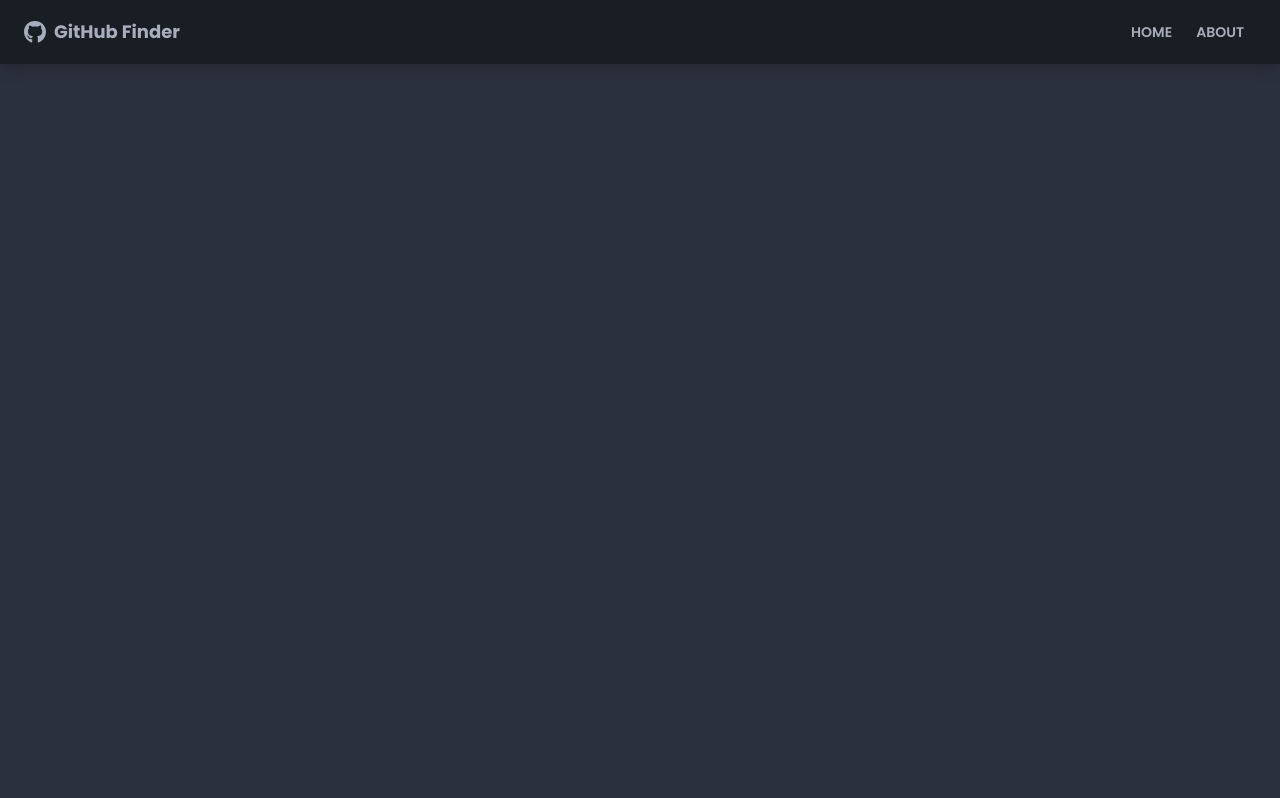
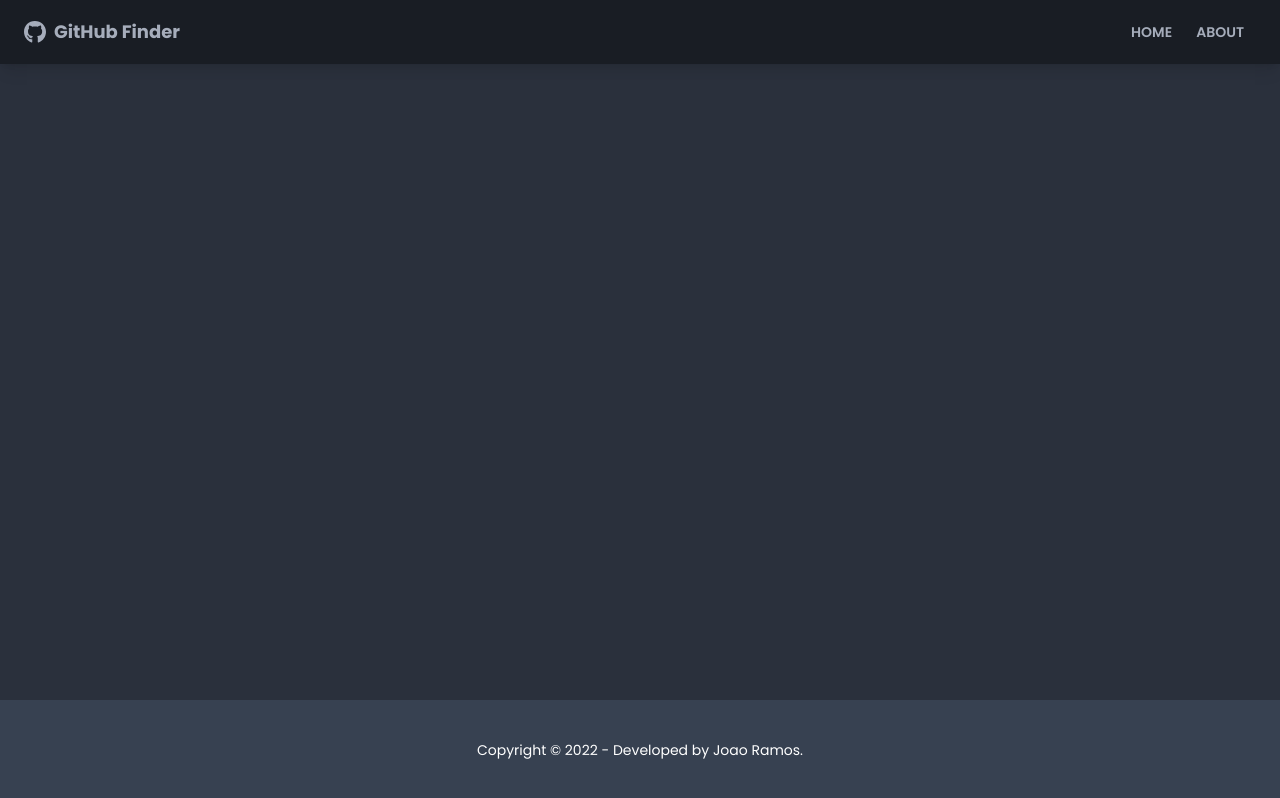
Before and after one commit to JoaoDanielRamos/github-finder, a React (Vite) app: page / in a window 1280 px wide. Built offline with nearby package versions, Linux system fonts and the light colour scheme.

Commit message:
adding footer

```diff
--- a/src/App.tsx
+++ b/src/App.tsx
@@ -3,6 +3,7 @@ import { BrowserRouter as Router, Routes, Route } from 'react-router-dom';
 
 // * Components
 import Navbar from './components/global/Navbar/Navbar';
+import Footer from './components/global/Navbar/Footer';
 
 // * Pages
 import Home from './pages/Home';
@@ -10,11 +11,12 @@ import Home from './pages/Home';
 export default function App() {
   return (
     <Router>
-      <div className='flex flex-col justify-between'>
+      <div className='flex flex-col justify-between h-screen'>
         <Navbar title='GitHub Finder' />
         <Routes>
           <Route path='/' element={<Home />} />
         </Routes>
+        <Footer />
       </div>
     </Router>
   );
--- /dev/null
+++ b/src/components/global/Navbar/Footer.tsx
@@ -0,0 +1,11 @@
+export default function Footer() {
+  const footerYear = new Date().getFullYear();
+
+  return (
+    <footer className='footer p-10 bg-gray-700 text-primary-content footer-center'>
+      <div className='div'>
+        <p>Copyright &copy; {footerYear} - Developed by Joao Ramos.</p>
+      </div>
+    </footer>
+  );
+}
```
